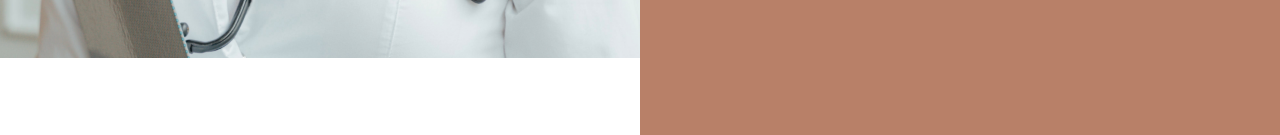
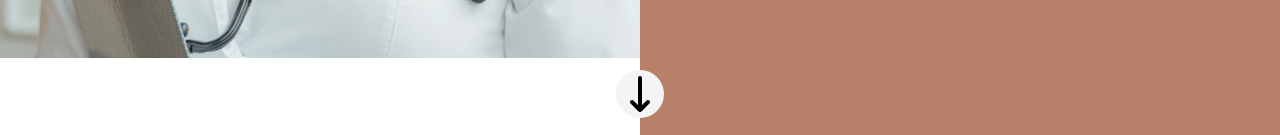
Before and after one commit to betsha1830/elegant-self-introductory-website, a Next.js app: page / in a window 1280 px wide. Shown: the part 662-797 px from the top of the page. Built offline with nearby package versions, Linux system fonts and the light colour scheme.

Commit message:
Added scroll and button events

```diff
--- a/app/page.tsx
+++ b/app/page.tsx
@@ -15,23 +15,70 @@ import educationImageMd from "@/public/educationPage-md.png"
 import experienceImageMd from "@/public/experiencePage-md.png"
 import contactImageMd from "@/public/contactPage-md.png"
 
-import { motion } from "framer-motion"
+// Import icon assets
+
+import downArrow from "@/public/downArrow.svg"
+
+import { motion, spring } from "framer-motion"
 import { useEffect, useState } from "react"
+import Image from "next/image"
 
 export default function Home() {
   const [y, setY] = useState<number>(0)
   const [screenHeight, setScreenHeight] = useState<number>(768)
-  const [currPage, setCurrPage] = useState(1)
+  const [currPage, setCurrPage] = useState<number>(1)
 
   let page_counter = 1
 
   useEffect(() => {
-    typeof window !== undefined ? setScreenHeight(window.innerHeight) : ""
+    if (typeof window !== undefined) {
+      setScreenHeight(window.innerHeight)
+      window.addEventListener("", () => {
+        setCurrPage(currPage + 1)
+        nextPage(currPage)
+      })
+    }
   }, [])
+
+  function scroll(e: WheelEvent) {
+    if (e.deltaY > 50) {
+      setTimeout(() => {
+        nextPage(currPage + 1)
+      }, 300)
+      console.log(e.deltaY)
+    } else if (e.deltaY < -50) {
+      setTimeout(() => {
+        previousPage(currPage - 1)
+      }, 300)
+      console.log(e.deltaY)
+    }
+  }
 
   function nextPage(n: number) {
     // y <= -300 ? setY(0) : setY(y - 100)
-    if (n !== currPage) {
+    if (n !== currPage && n < 5) {
+      document.getElementById(`button-${n}`)?.classList.remove("bg-white")
+      document.getElementById(`button-${n}`)?.classList.add("bg-wood")
+      document.getElementById(`button-${currPage}`)?.classList.remove("bg-wood")
+      document.getElementById(`button-${currPage}`)?.classList.add("bg-white")
+      setCurrPage(n)
+      if (n === 1) {
+        setY(0)
+      }
+      if (n === 2) {
+        setY(-100)
+      }
+      if (n === 3) {
+        setY(-200)
+      }
+      if (n === 4) {
+        setY(-300)
+      }
+    }
+  }
+
+  function previousPage(n: number) {
+    if (n !== currPage && n > 0) {
       document.getElementById(`button-${n}`)?.classList.remove("bg-white")
       document.getElementById(`button-${n}`)?.classList.add("bg-wood")
       document.getElementById(`button-${currPage}`)?.classList.remove("bg-wood")
@@ -53,7 +100,10 @@ export default function Home() {
   }
 
   return (
-    <div className="w-screen h-screen flex flex-col overflow-hidden">
+    <div
+      onWheel={(e) => scroll(e)}
+      className="w-screen h-screen flex flex-col overflow-hidden"
+    >
       <div className="absolute z-10 h-screen pl-5 flex flex-col justify-center gap-5">
         <button
           id="button-1"
@@ -120,12 +170,30 @@ export default function Home() {
           />
           <ContactContainer
             heading="Contact"
-            desc="Let’s get in touch. You find me through one the listed contact information."
+            desc="Let’s get in touch. You can find me through on one of the listed contact information."
             phone={"251912345678"}
             email="contact@fraol.me"
           />
         </div>
       </motion.div>
+      <div className="absolute bottom-0 flex justify-center w-screen">
+        <motion.button
+          onClick={() => nextPage(currPage + 1)}
+          initial={{ y: -8 }}
+          animate={{ y: -25 }}
+          exit={{ y: -8 }}
+          whileHover={{}}
+          transition={{
+            type: spring,
+            repeatType: "reverse",
+            repeat: Infinity,
+            duration: 1,
+          }}
+          className="w-12 h-12 rounded-[50%] bg-gray-100"
+        >
+          <Image src={downArrow} alt="down arrow" />
+        </motion.button>
+      </div>
     </div>
   )
 }
```
